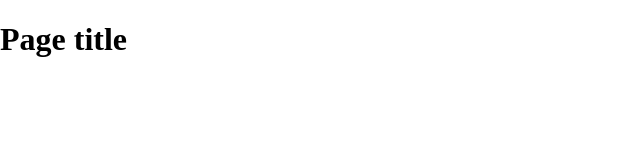
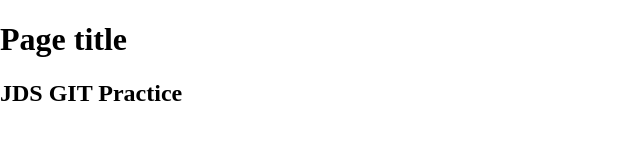
Before and after one commit to jonboper/VCLabSchiedermayer, a plain HTML site: page index.html in a window 1280 px wide. Shown: the whole page, without its empty margins (0-640 px from the left). Drawn offline with nearby package versions, Linux system fonts and the light colour scheme.

Commit message:
Update to index.
Added h2 content

```diff
--- a/index.html
+++ b/index.html
@@ -15,6 +15,7 @@
     <body>
     <header>
 	<h1>Page title</h1>
+	<h2>JDS GIT Practice</h2>
     </header>
     <nav id="pageNav">
     </nav>
```
